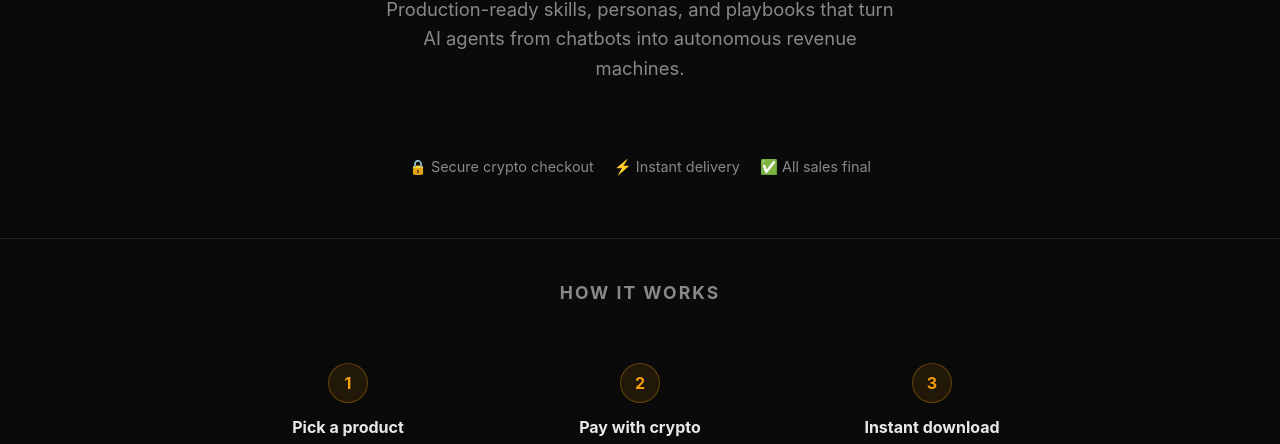
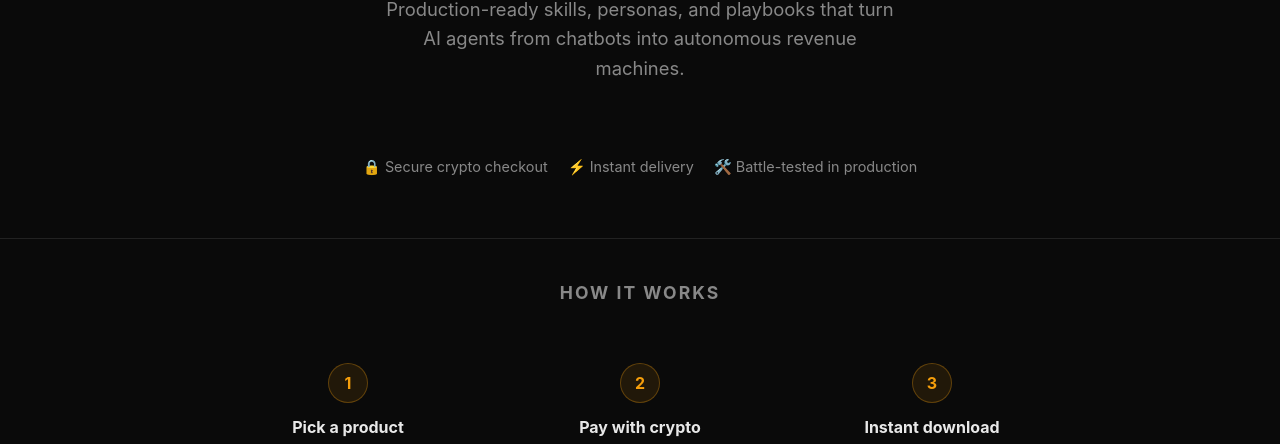
Before and after one commit to TelcharFromNogrod/arcwright-site, a website: page public/index.html in a window 1280 px wide. Shown: the part 335-779 px from the top of the page. Drawn offline with Linux system fonts and the light colour scheme.

Commit message:
fix: better trust bar copy

```diff
--- a/public/index.html
+++ b/public/index.html
@@ -391,7 +391,7 @@
     <p>
       <span>🔒 Secure crypto checkout</span>
       <span>⚡ Instant delivery</span>
-      <span>✅ All sales final</span>
+      <span>🛠️ Battle-tested in production</span>
     </p>
   </div>
 </div>
```
